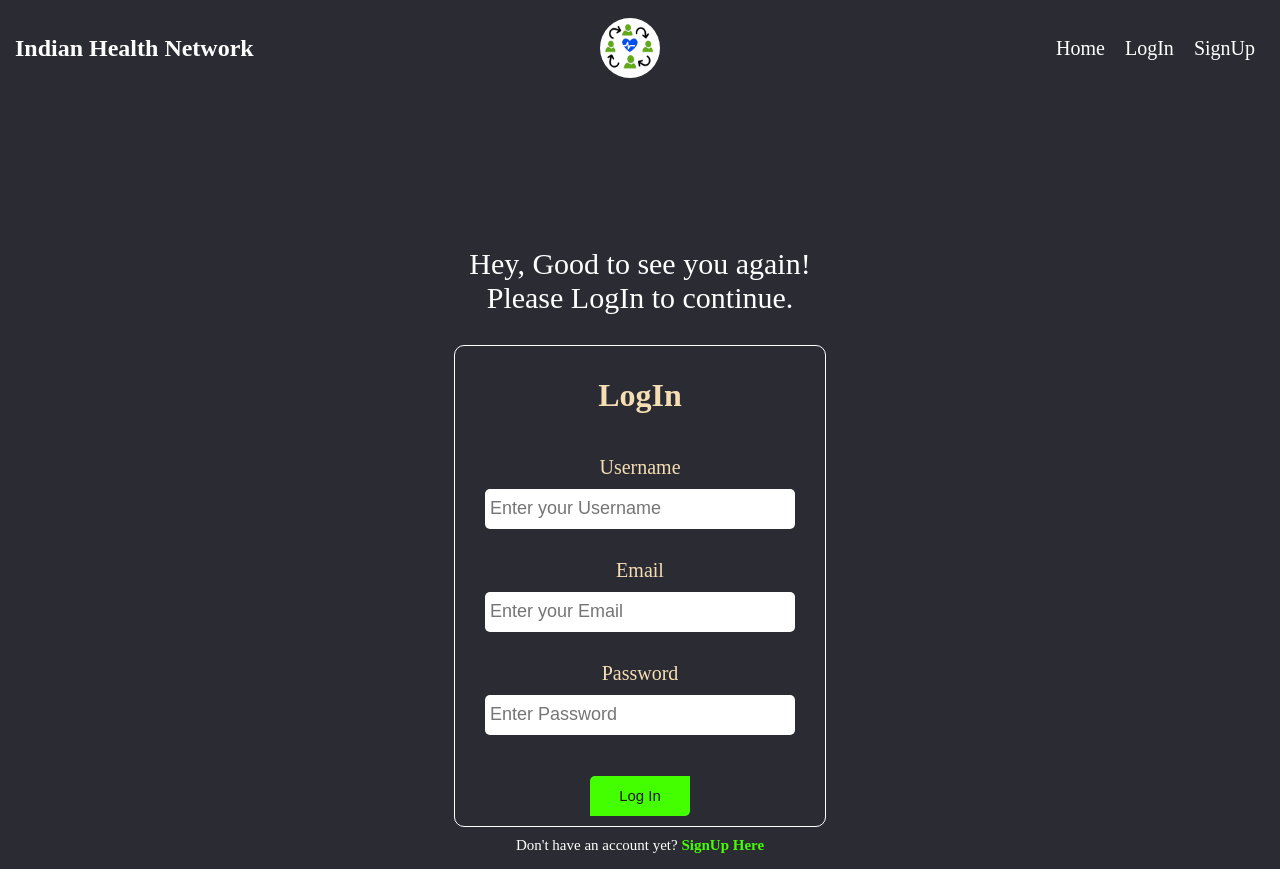
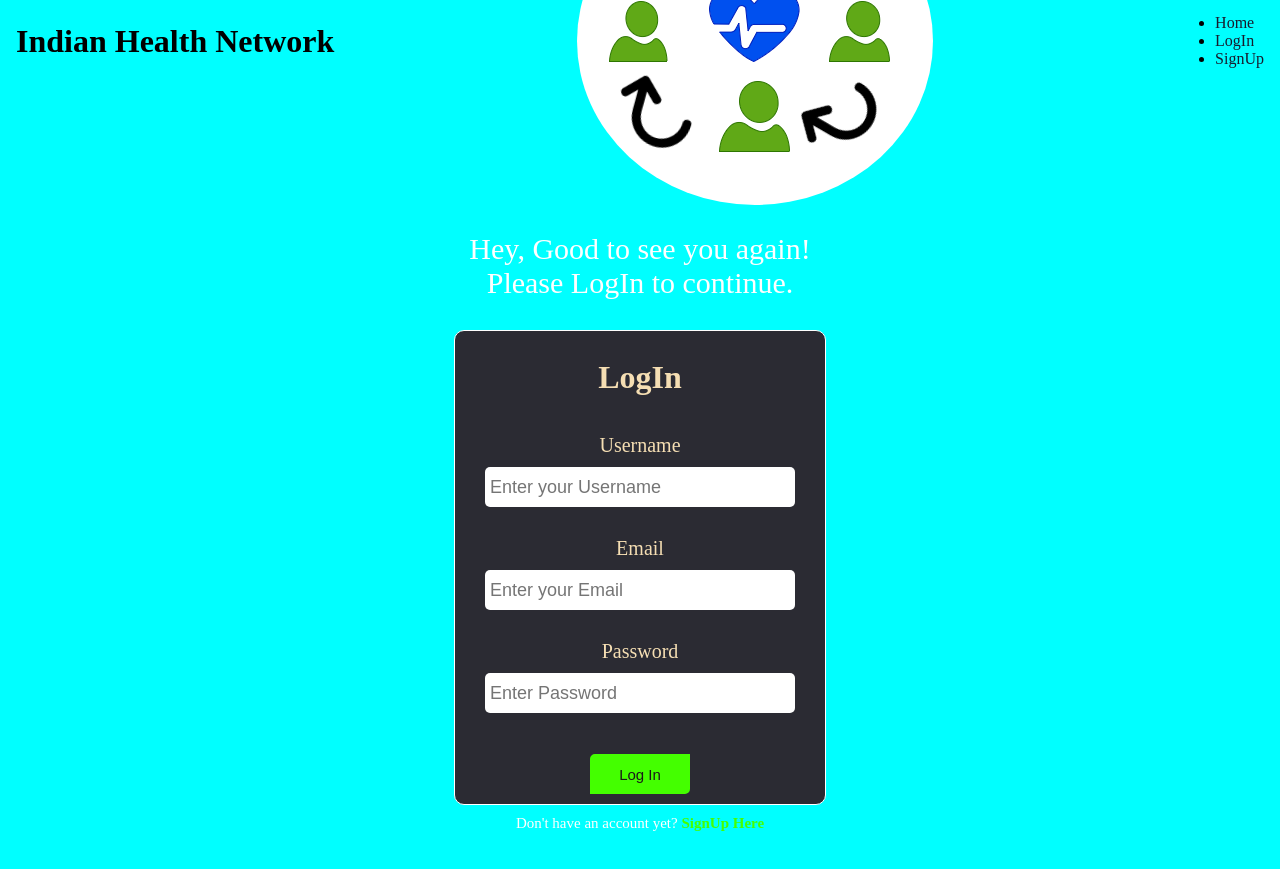
Before and after one commit to Yahid-Basha/symptom-sync, a Django app: page /login in a window 1280 px wide. After the commit the page ends 831 px from the top, so only its background shows below. Run offline with Django 4.2, Linux system fonts and the light colour scheme.

Commit message:
navbar modifications of the home page

```diff
--- a/frontend/static/home.css
+++ b/frontend/static/home.css
@@ -1,50 +1,110 @@
 body{
     margin: 0;
     padding: 0;
-    background-color: rgb(43, 43, 51);
-    background-attachment: fixed;
+    background-color: aqua;
 }
+
 .nav{
-    background-color: rgb(43, 43, 51);
-    margin-top: 0px;
+    height: 50px;
     display: flex;
     justify-content: space-between;
-    padding: 15px;
     align-items: center;
-    color: white;
+    position: sticky;
+    padding: 16px;
+    top: 0;
+    left: 0;
 }
 
-.nav img{
-    width: 60px;
-    height: 60px;
+.nav-start{
+    display: flex;
+    gap: 15px;
+    align-items: center;
+}
+
+.Brand-name{
+    font-family: 'Agbalumo', cursive;
+    font-family: 'Cinzel', serif;
+    font-family: 'Della Respira', serif;
+    font-family: 'Inter', sans-serif;
+    font-family: 'Italiana', serif;
+    font-size: 2rem;
+}
+
+.logo{
     border-radius: 50%;
 }
 
-ul li a{
-    color: white;
+.Brand-name{
+    font-family: 'Agbalumo', cursive;
+    font-family: 'Cinzel', serif;
+    font-family: 'Della Respira', serif;
+    font-family: 'Inter', sans-serif;
+    font-family: 'Italiana', serif;
+}
+
+.nav-end-menu{
+    display: flex;
+    justify-content: space-between;
+    width: 300px;
+    padding: 0.8em;
+}
+
+.nav-home, .nav-login, .nav-signUp {
+    padding: 0.6rem;
+    background: #f6edff;
+    font-size: 1.4rem;
+    color: #212b36;
+    border: 2px solid black;
+    border-radius: 5px;
+    box-shadow: 5px 5px black;
+    position: relative;
+  }
+
+
+.nav-home:hover, .nav-login:hover, .nav-signUp:hover {
+    cursor: pointer;
+    left: -2px;
+    top: -2px;
+    box-shadow: 7px 7px black;
+  }
+
+.nav-home:active, .nav-login:active, .nav-signUp:active {
+    left: 1px;
+    top: 1px;
+    box-shadow: 4px 4px black;
+  }
+
+
+a{
     text-decoration: none;
-    font-size: 20px;
-    padding: 10px;
-    font-family: 'Times New Roman', Times, serif;
+    color: rgb(24, 28, 45);
 }
-ul {
+
+
+.signup-container{
+    flex-direction: column;
     display: flex;
-    list-style: none;
+    justify-content: center;
+    align-items: center;
+    gap: 1em;
+  }
+
+h1{
+    margin: 18px 0px;
 }
 
 .Main{
-    margin-top: 200px;
+    /* margin-top: 200px; */
     color: white;
     display: flex;
     justify-content: center;
     align-items: center;
     gap:20px;
+    background-color: rgb(94, 59, 14);
 }
 
 .Main img{
-    width: 500px;
-    height: 500px;
-    border-radius: 50%;
+    border-radius: 14px;
 }
 
 .text{
--- a/frontend/static/signup.css
+++ b/frontend/static/signup.css
@@ -4,11 +4,11 @@
 
 .nav{
     background-color: #ace796;
-    height: 50px;
     display: flex;
     justify-content: space-between;
     align-items: center;
     position: sticky;
+    padding: 16px;
     top: 0;
     left: 0;
 }
@@ -17,6 +17,10 @@
     display: flex;
     gap: 15px;
     align-items: center;
+}
+
+.logo{
+  border-radius: 50%;
 }
 
 .Brand-name{
--- a/frontend/templates/signup.html
+++ b/frontend/templates/signup.html
@@ -3,7 +3,6 @@
 <html lang="en">
   <head>
     <title>SignUp | IndianHealthNetwork</title>
-    <link rel="stylesheet" type="text/css" href="{% static 'home.css' %}">
     <link rel="stylesheet" type="text/css" href="{% static 'signup.css' %}">
 
     <!-- google fonts -->
@@ -15,7 +14,7 @@
 <body>
   <div class="nav">
     <div class="nav-start">
-      <img class="logo" src="{% static 'logo.png' %}" alt="logo">
+      <img class="logo" src="{% static 'logo.png' %}"  width="50px" "logo">
       <h2 class="Brand-name">Indian Health Network</h2>
     </div>
 
```
Also changed, not shown: frontend/templates/home.html (+14 -10 lines), frontend/static/home-image.png (added).
